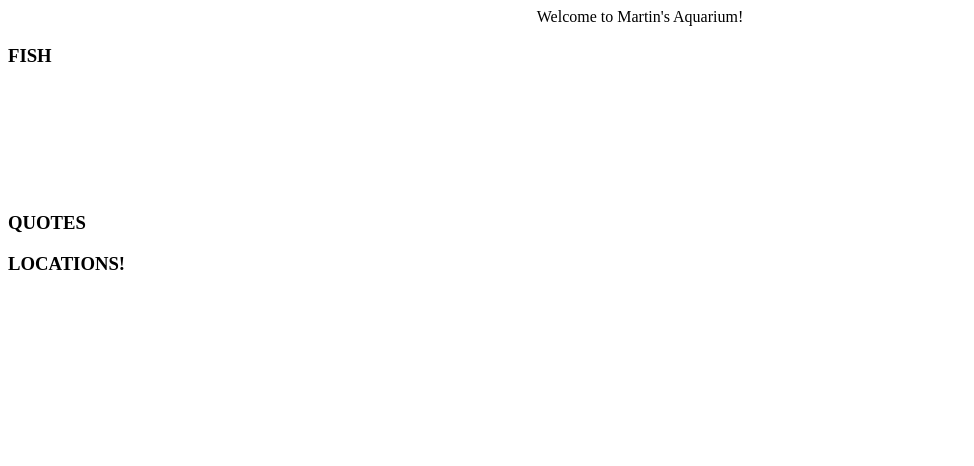
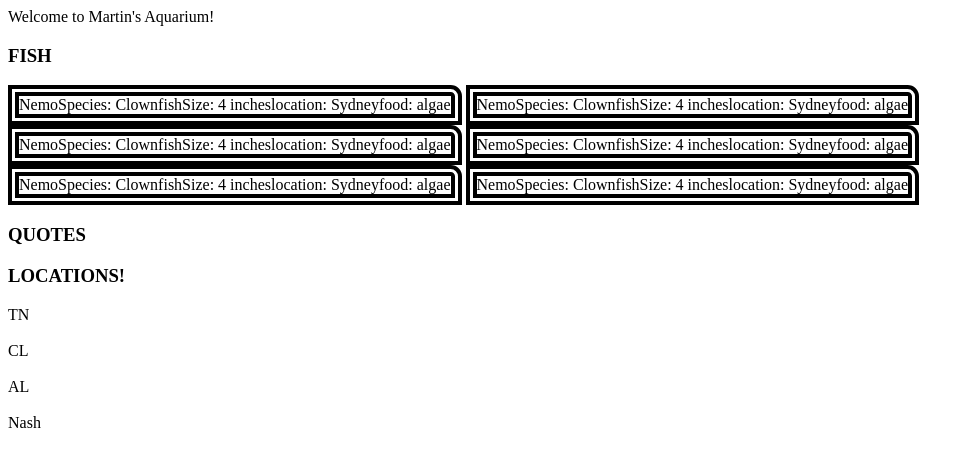
Before and after one commit to hannmalee/NSS, a plain HTML site: page martins-directory/index.html in a window 1280 px wide. Shown: the whole page, without its empty margins (0-974 px from the left). Drawn offline with Linux system fonts and the light colour scheme; files that its build step writes are made by us from their sources; files whose address does not match are found by name.

Commit message:
added for nss

```diff
--- /dev/null
+++ b/martins-aquarium/styles/fishes.css
@@ -0,0 +1,10 @@
+.fish-name {
+    display: inline-flex;
+    border: .3cm;
+    border-style: double;
+    flex-flow: wrap;
+    border-top-right-radius: .3cm;
+    flex-direction: row;
+    flex-basis: 10%;
+    text-align: center;
+\}
--- a/martins-directory/index.html
+++ b/martins-directory/index.html
@@ -6,7 +6,7 @@
     <meta http-equiv="X-UA-Compatible" content="IE=edge">
     <meta name="viewport" content="width=device-width, initial-scale=1.0">
     <title>Document</title>
-    <link rel="stylesheet" href="styles/main.css">
+    <link rel="stylesheet" href="/Users/hann/workspace/martins-aquarium/styles/fishes.css">
 </head>
 
 <body>
@@ -17,53 +17,52 @@
             <section class="fishes">
                 <section class="fish-container">
                     <div class="fish">
-                        <div class="fish-name">
+                        <div class="fish-name"> Nemo
                             <img class="fish-image" src="" alt="">
-                            <div class="fish-species"></div>
-                            <div class="fish-length"></div>
-                            <div class="fish-location"></div>
-                            <div class="fish-food"></div>
+                            <div class="fish-species"> Species: Clownfish </div>
+                            <div class="fish-length"> Size: 4 inches </div>
+                            <div class="fish-location"> location: Sydney </div>
+                            <div class="fish-food"> food: algae </div>
                             </div>
 
-                        <div class="fish-name">
+                        <div class="fish-name"> Nemo
                             <img class="fish-image" src="" alt="">
-                            <div class="fish-species"></div>
-                            <div class="fish-length"></div>
-                            <div class="fish-location"></div>
-                            <div class="fish-food"></div>
+                            <div class="fish-species"> Species: Clownfish</div>
+                            <div class="fish-length"> Size: 4 inches </div>
+                            <div class="fish-location"> location: Sydney</div>
+                            <div class="fish-food"> food: algae </div>
                             </div>
 
-                        <div class="fish-name">
+                        <div class="fish-name"> Nemo
                             <img class="fish-image" src="" alt="">
-                            <div class="fish-species"></div>
-                            <div class="fish-length"></div>
-                            <div class="fish-location"></div>
-                            <div class="fish-food"></div>
+                            <div class="fish-species"> Species: Clownfish</div>
+                            <div class="fish-length"> Size: 4 inches </div>
+                            <div class="fish-location"> location: Sydney</div>
+                            <div class="fish-food"> food: algae </div>
                             </div>
 
-                        <div class="fish-name">
+                       <div class="fish-name"> Nemo
                             <img class="fish-image" src="" alt="">
-                            <div class="fish-species"></div>
-                            <div class="fish-length"></div>
-                            <div class="fish-location"></div>
-                            <div class="fish-food"></div>
+                            <div class="fish-species"> Species: Clownfish</div>
+                            <div class="fish-length"> Size: 4 inches </div>
+                            <div class="fish-location"> location: Sydney</div>
+                            <div class="fish-food"> food: algae </div>
                             </div>
 
-                        <div class="fish-name">
+                       <div class="fish-name"> Nemo
                             <img class="fish-image" src="" alt="">
-                            <div class="fish-species"></div>
-                            <div class="fish-length"></div>
-                            <div class="fish-location"></div>
-                            <div class="fish-food"></div>
+                            <div class="fish-species"> Species: Clownfish</div>
+                            <div class="fish-length"> Size: 4 inches </div>
+                            <div class="fish-location"> location: Sydney</div>
+                            <div class="fish-food"> food: algae </div>
                             </div>
-                            <div class="fish-name">
-                                <img class="fish-image" src="" alt="">
-                                <div class="fish-species"></div>
-                                <div class="fish-length"></div>
-                                <div class="fish-location"></div>
-                                <div class="fish-food"></div>
-                                </div>
-
+                        <div class="fish-name"> Nemo
+                            <img class="fish-image" src="" alt="">
+                            <div class="fish-species"> Species: Clownfish</div>
+                            <div class="fish-length"> Size: 4 inches </div>
+                            <div class="fish-location"> location: Sydney</div>
+                            <div class="fish-food"> food: algae </div>
+                            </div>
                 </section>
             </section>
             <div class="section__header"><h3>QUOTES</h3></div>
@@ -74,7 +73,32 @@
 
             </section>
             <div class="section__header"><h3>LOCATIONS!</h3></div>
-            <section class="locations"></section>
+            <section class="locations">
+                <div class="location">
+                    <div class="location-name"> TN </div>
+                    <img class="location-image" src="" alt="">
+                    <div class="fish-caught"></div>
+                    <div class="fish-date"></div>
+                </div>
+                <div class="location">
+                    <div class="location-name"> CL </div>
+                    <img class="location-image" src="" alt="">
+                    <div class="fish-caught"></div>
+                    <div class="fish-date"></div>
+                 </div>
+                <div class="location">
+                    <div class="location-name"> AL </div>
+                    <img class="location-image" src="" alt="">
+                    <div class="fish-caught"></div>
+                    <div class="fish-date"></div>
+                 </div>
+                <div class="location">
+                    <div class="location-name"> Nash </div>
+                    <img class="location-image" src="" alt="">
+                    <div class="fish-caught"></div>
+                    <div class="fish-date"></div>
+                 </div>
+            </section>
         </article>
         <aside class="tips"></aside>
     </div>
```
Also changed, not shown: martins-aquarium/styles/locations.css (added), martins-aquarium/styles/quotes.css (added), martins-aquarium/styles/tips.css (added).
